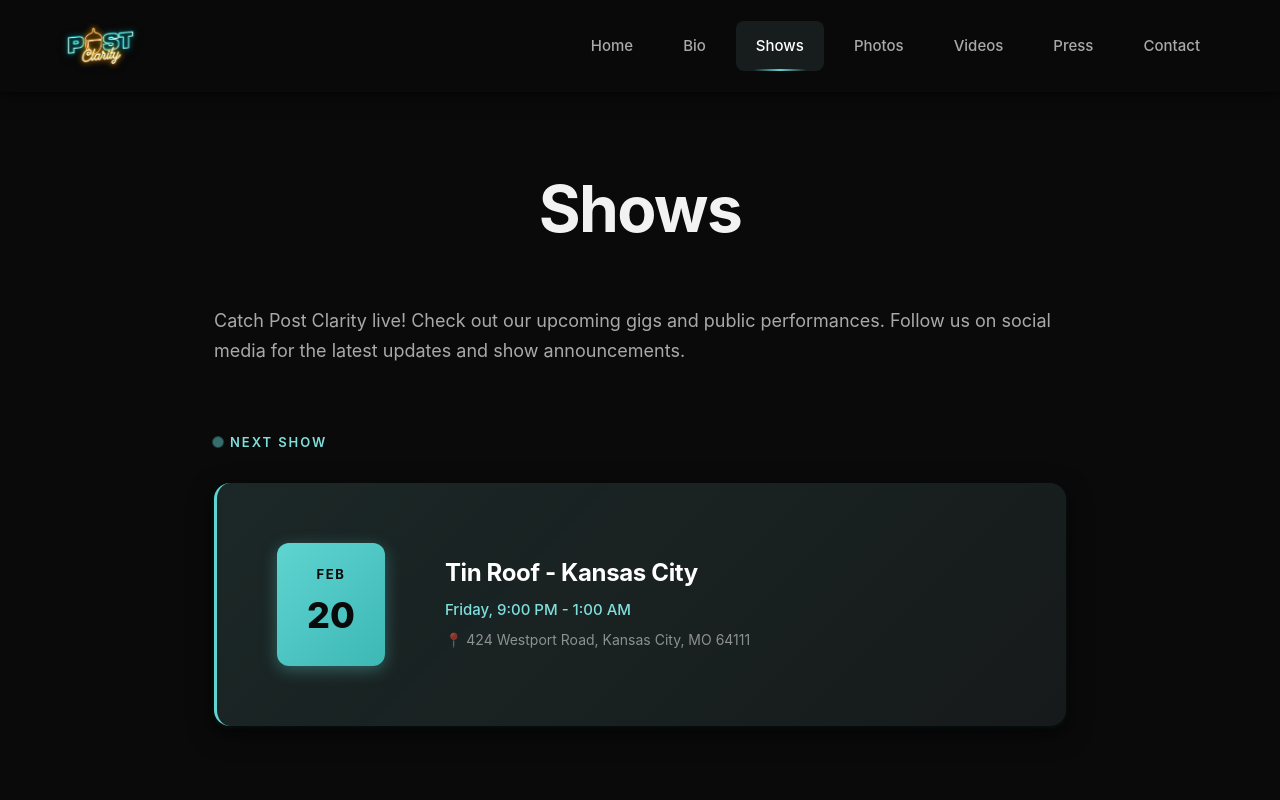
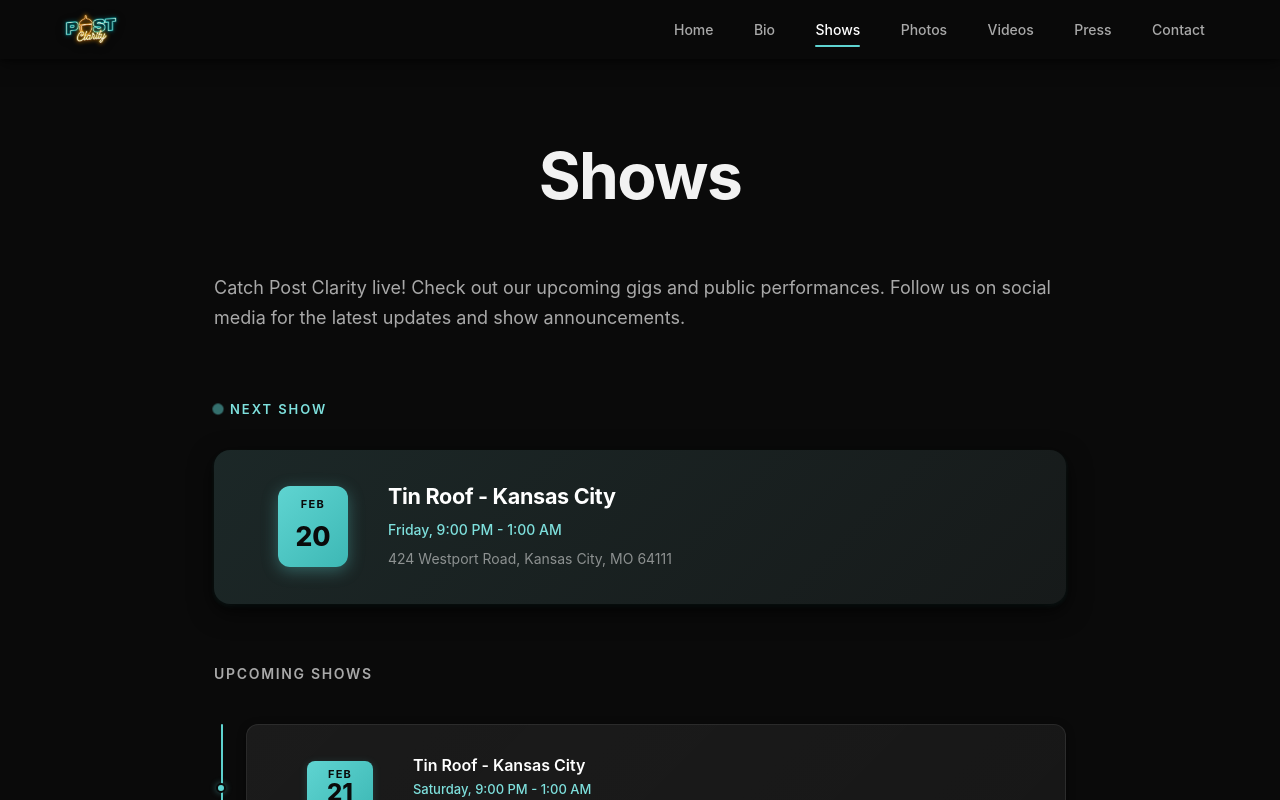
Before and after one commit to adam035827/post-clarity-epk, an Angular app: page /shows in a window 1280 px wide. Shown: the top 800 px of the page. Built offline with nearby package versions, Linux system fonts and the light colour scheme.

Commit message:
Refine shows spotlight card and nav active state styling

```diff
--- a/src/app/app.scss
+++ b/src/app/app.scss
@@ -103,7 +103,7 @@
 
 /* Modern Card Content Wrapper */
 .content-card {
-  background: linear-gradient(180deg, rgba(255, 255, 255, 0.04) 0%, rgba(255, 255, 255, 0.02) 100%), var(--bg-card);
+  background: linear-gradient(180deg, rgba(255, 255, 255, 0.07) 0%, rgba(255, 255, 255, 0.03) 100%), #1b1b1b;
   border: none;
   border-radius: var(--radius);
   padding: var(--space-2xl) var(--space-xl);
--- a/src/app/components/navigation/navigation.scss
+++ b/src/app/components/navigation/navigation.scss
@@ -9,14 +9,14 @@
 }
 
 .nav-container {
-  padding: var(--space-sm) var(--space-xl);
+  padding: 0.55rem var(--space-xl);
   display: flex;
   justify-content: space-between;
   align-items: center;
   gap: 3rem;
 
   @media (max-width: 480px) {
-    padding: var(--space-sm) 0.75rem;
+    padding: 0.5rem 0.75rem;
   }
 }
 
@@ -33,16 +33,16 @@
 }
 
 .nav-logo {
-  height: 52px;
+  height: 40px;
   width: auto;
   filter: drop-shadow(0 2px 4px rgba(0, 0, 0, 0.3));
 
   @media (max-width: 768px) {
-    height: 40px;
+    height: 34px;
   }
 
   @media (max-width: 480px) {
-    height: 34px;
+    height: 30px;
   }
 }
 
@@ -72,9 +72,9 @@
   a {
     color: var(--color-text-muted);
     text-decoration: none;
-    font-size: 0.9375rem;
+    font-size: 0.875rem;
     font-weight: 500;
-    padding: 0.75rem 1.25rem;
+    padding: 0.55rem 0.95rem;
     transition: all var(--transition);
     display: block;
     position: relative;
@@ -88,16 +88,17 @@
 
     &.active {
       color: var(--color-white);
-      background: rgba(127, 168, 166, 0.12);
+      background: transparent;
 
       &::after {
         content: '';
         position: absolute;
-        bottom: 0;
-        left: 0;
-        right: 0;
+        bottom: 0.2rem;
+        left: 0.95rem;
+        right: 0.95rem;
         height: 2px;
-        background: linear-gradient(90deg, transparent 20%, var(--color-teal) 50%, transparent 80%);
+        background: var(--color-teal);
+        border-radius: 999px;
       }
     }
   }
@@ -125,19 +126,22 @@
     border-radius: var(--radius);
     flex-direction: column;
     gap: 0;
-    padding: var(--space-sm) 0;
+    padding: 0.5rem 0;
 
     a {
-      padding: var(--space-md) var(--space-lg);
+      padding: 0.7rem 1rem;
       border-radius: 0;
       text-align: left;
 
       &.active::after {
-        left: 0;
-        width: 3px;
-        height: 100%;
-        top: 0;
+        top: auto;
+        bottom: 0.35rem;
+        left: 1rem;
+        right: 1rem;
+        width: auto;
+        height: 2px;
         background: var(--color-teal);
+        border-radius: 999px;
       }
     }
   }
@@ -148,7 +152,7 @@
   background: none;
   border: none;
   cursor: pointer;
-  padding: var(--space-xs);
+  padding: 0.35rem;
   transition: all var(--transition);
 
   @media (min-width: 769px) {
@@ -158,8 +162,8 @@
   .hamburger-icon {
     display: flex;
     flex-direction: column;
-    gap: 0.3rem;
-    width: 1.5rem;
+    gap: 0.24rem;
+    width: 1.25rem;
 
     span {
       display: block;
--- a/src/app/views/shows/shows.html
+++ b/src/app/views/shows/shows.html
@@ -21,7 +21,7 @@
             <div class="spotlight-details">
               <h2 class="venue">{{ show.venue }}</h2>
               <p class="time">{{ show.dayTime }}</p>
-              <p class="location">📍 {{ show.location }}</p>
+              <p class="location">{{ show.location }}</p>
             </div>
           </div>
         </div>
--- a/src/app/views/shows/shows.scss
+++ b/src/app/views/shows/shows.scss
@@ -41,7 +41,7 @@
   }
 
   .next-show-spotlight {
-    margin-bottom: var(--space-2xl);
+    margin-bottom: var(--space-xl);
     animation: spotlightReveal 0.6s ease-out both;
 
     @media (prefers-reduced-motion: reduce) {
@@ -77,14 +77,13 @@
   .spotlight-card {
     display: flex;
     align-items: center;
-    gap: var(--space-xl);
-    padding: var(--space-xl);
+    gap: var(--space-lg);
+    padding: 2rem 4rem;
     background:
       linear-gradient(135deg, rgba(95, 212, 209, 0.1) 0%, rgba(95, 212, 209, 0.03) 100%),
       var(--bg-card);
     border-radius: var(--radius-lg);
     box-shadow: var(--shadow-lg);
-    border-left: 3px solid var(--color-teal);
     position: relative;
     overflow: hidden;
     transition: transform var(--transition), box-shadow var(--transition);
@@ -98,7 +97,7 @@
       flex-direction: column;
       align-items: flex-start;
       gap: var(--space-md);
-      padding: var(--space-lg);
+      padding: 1.875rem 2.125rem;
     }
   }
 
@@ -107,8 +106,8 @@
     flex-direction: column;
     align-items: center;
     justify-content: center;
-    min-width: 88px;
-    padding: var(--space-sm) var(--space-md);
+    min-width: 70px;
+    padding: 0.55rem 0.7rem;
     background: linear-gradient(135deg, var(--color-teal) 0%, var(--color-teal-dark) 100%);
     color: var(--bg-dark);
     border-radius: var(--radius);
@@ -116,14 +115,14 @@
     flex-shrink: 0;
 
     .month {
-      font-size: 0.8125rem;
+      font-size: 0.6875rem;
       font-weight: 700;
       text-transform: uppercase;
       letter-spacing: 0.12em;
     }
 
     .day {
-      font-size: 2.25rem;
+      font-size: 1.65rem;
       font-weight: 800;
     }
   }
@@ -133,14 +132,14 @@
 
     .venue {
       color: var(--color-white);
-      font-size: clamp(1.25rem, 2.5vw, 1.5rem);
+      font-size: clamp(1.1rem, 2.2vw, 1.35rem);
       font-weight: 700;
       margin: 0 0 0.375rem;
     }
 
     .time {
       color: var(--color-teal-light);
-      font-size: 0.9375rem;
+      font-size: 0.875rem;
       font-weight: 500;
       margin: 0 0 0.25rem;
     }
--- a/src/styles.scss
+++ b/src/styles.scss
@@ -205,12 +205,28 @@
   }
 }
 
+/* Shared content wrapper card for route views */
+.content-card {
+  background: linear-gradient(180deg, rgba(255, 255, 255, 0.07) 0%, rgba(255, 255, 255, 0.03) 100%), #1b1b1b;
+  border: none;
+  border-radius: var(--radius);
+  padding: var(--space-2xl) var(--space-xl);
+  box-shadow: var(--shadow-md);
+  transition: all var(--transition);
+  position: relative;
+
+  &:hover {
+    box-shadow: var(--shadow-hover);
+    transform: translateY(-2px);
+  }
+}
+
 /* Modern Buttons - Elevated Design */
 .btn-primary,
 .btn-secondary {
   display: inline-block;
-  padding: 1rem 2rem;
-  font-size: 0.9375rem;
+  padding: 0.72rem 1.35rem;
+  font-size: 0.875rem;
   font-weight: 500;
   text-decoration: none;
   border-radius: var(--radius);
```
